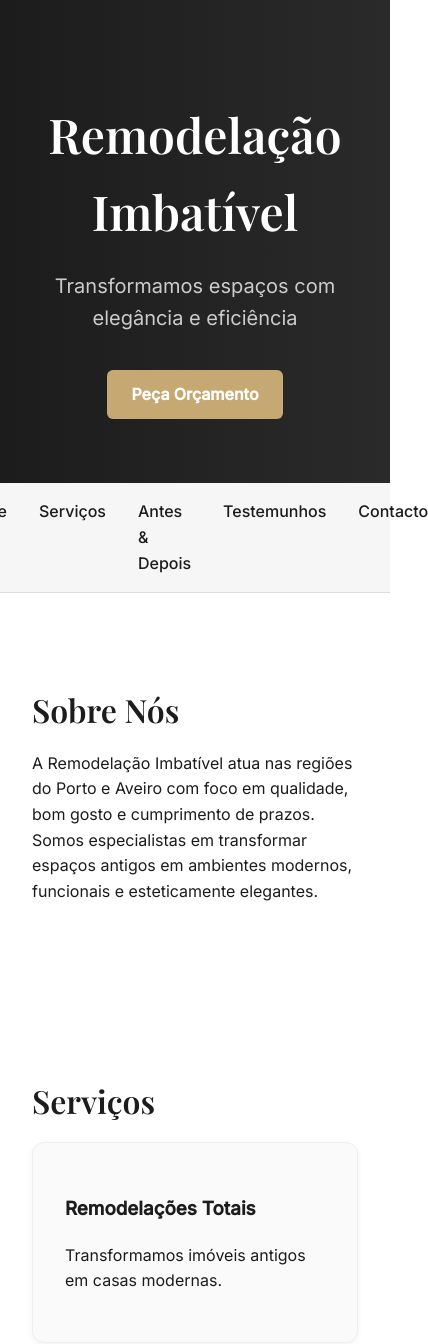
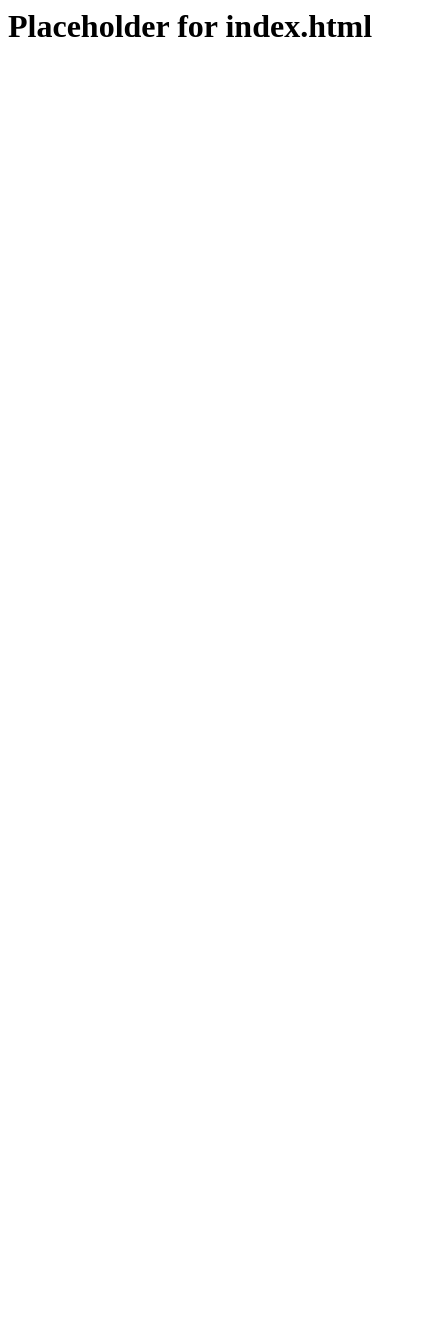
Before and after one commit to carlaferreira2-web/remodelacao-imbativel, a plain HTML site: page index.html in a window 390 px wide. Shown: the top 1344 px of the page, 428 px wide, since content can reach past the window. After the commit the page ends 844 px from the top, so only its background shows below. Drawn offline with nearby package versions, Linux system fonts and the light colour scheme.

Commit message:
Add files via upload

```diff
--- a/index.html
+++ b/index.html
@@ -1,158 +1 @@
-<!DOCTYPE html>
-<html lang="pt">
-<head>
-  <meta charset="UTF-8" />
-  <meta name="viewport" content="width=device-width, initial-scale=1.0" />
-  <title>Remodelação Imbatível – Porto & Aveiro</title>
-  <link href="https://fonts.googleapis.com/css2?family=Playfair+Display:wght@600&family=Inter:wght@400;500&display=swap" rel="stylesheet">
-  <style>
-    body {
-      margin: 0;
-      font-family: 'Inter', sans-serif;
-      background-color: #ffffff;
-      color: #1c1c1c;
-      line-height: 1.6;
-    }
-    header {
-      background: linear-gradient(to right, #1c1c1c, #2a2a2a);
-      color: white;
-      padding: 4rem 2rem;
-      text-align: center;
-    }
-    header h1 {
-      font-family: 'Playfair Display', serif;
-      font-size: 3rem;
-      margin-bottom: 0.5rem;
-    }
-    header p {
-      font-size: 1.25rem;
-      color: #ccc;
-    }
-    nav {
-      background-color: #f6f6f6;
-      padding: 1rem;
-      display: flex;
-      justify-content: center;
-      gap: 2rem;
-      border-bottom: 1px solid #ddd;
-    }
-    nav a {
-      color: #1c1c1c;
-      text-decoration: none;
-      font-weight: 500;
-    }
-    section {
-      padding: 4rem 2rem;
-      max-width: 1200px;
-      margin: auto;
-    }
-    h2 {
-      font-family: 'Playfair Display', serif;
-      font-size: 2rem;
-      margin-bottom: 1rem;
-    }
-    .services {
-      display: flex;
-      flex-wrap: wrap;
-      gap: 2rem;
-    }
-    .service {
-      flex: 1 1 calc(33% - 2rem);
-      background: #fafafa;
-      border: 1px solid #eee;
-      padding: 2rem;
-      border-radius: 12px;
-      box-shadow: 0 2px 6px rgba(0,0,0,0.05);
-    }
-    .gallery {
-      display: flex;
-      flex-wrap: wrap;
-      gap: 2rem;
-    }
-    .gallery img {
-      width: 48%;
-      border-radius: 10px;
-      box-shadow: 0 2px 10px rgba(0,0,0,0.1);
-    }
-    .testimonials {
-      background: #f9f9f9;
-      border-left: 4px solid #c6a972;
-      padding: 1rem 2rem;
-      margin-bottom: 1.5rem;
-      font-style: italic;
-    }
-    footer {
-      background: #1c1c1c;
-      color: #eee;
-      text-align: center;
-      padding: 2rem;
-      font-size: 0.9rem;
-    }
-    a.button {
-      display: inline-block;
-      background: #c6a972;
-      color: white;
-      padding: 0.75rem 1.5rem;
-      border-radius: 6px;
-      text-decoration: none;
-      margin-top: 1rem;
-      font-weight: bold;
-    }
-    @media (max-width: 768px) {
-      .services, .gallery {
-        flex-direction: column;
-      }
-      .gallery img {
-        width: 100%;
-      }
-    }
-  </style>
-</head>
-<body>
-  <header>
-    <h1>Remodelação Imbatível</h1>
-    <p>Transformamos espaços com elegância e eficiência</p>
-    <a href="#contacto" class="button">Peça Orçamento</a>
-  </header>
-  <nav>
-    <a href="#sobre">Sobre</a>
-    <a href="#servicos">Serviços</a>
-    <a href="#galeria">Antes & Depois</a>
-    <a href="#testemunhos">Testemunhos</a>
-    <a href="#contacto">Contacto</a>
-  </nav>
-  <section id="sobre">
-    <h2>Sobre Nós</h2>
-    <p>A Remodelação Imbatível atua nas regiões do Porto e Aveiro com foco em qualidade, bom gosto e cumprimento de prazos. Somos especialistas em transformar espaços antigos em ambientes modernos, funcionais e esteticamente elegantes.</p>
-  </section>
-  <section id="servicos">
-    <h2>Serviços</h2>
-    <div class="services">
-      <div class="service"><h3>Remodelações Totais</h3><p>Transformamos imóveis antigos em casas modernas.</p></div>
-      <div class="service"><h3>Cozinhas & WC</h3><p>Projetos funcionais com acabamentos premium.</p></div>
-      <div class="service"><h3>Interiores & Exteriores</h3><p>Pintura, isolamento, pequenos arranjos e reparações.</p></div>
-    </div>
-  </section>
-  <section id="galeria">
-    <h2>Antes & Depois</h2>
-    <div class="gallery">
-      <img src="https://images.unsplash.com/photo-1560448070-cd97f6e4e4e0" alt="Antes">
-      <img src="https://images.unsplash.com/photo-1600585154340-be6161a56a0c" alt="Depois">
-    </div>
-  </section>
-  <section id="testemunhos">
-    <h2>Testemunhos</h2>
-    <div class="testimonials">“Cumpriram prazos e o resultado foi melhor do que esperava!” – Rui, Gaia</div>
-    <div class="testimonials">“A nossa cozinha parece saída de uma revista!” – Ana, Espinho</div>
-    <div class="testimonials">“Simpatia, qualidade e preço justo.” – João, Aveiro</div>
-  </section>
-  <section id="contacto">
-    <h2>Contacto</h2>
-    <p>Telefone: +351 912 345 678<br>Email: geral@remodelacaoimbativel.pt<br>
-    <a class="button" href="https://wa.me/351912345678" target="_blank">Enviar WhatsApp</a></p>
-  </section>
-  <footer>
-    <p>&copy; 2025 Remodelação Imbatível. Todos os direitos reservados.</p>
-  </footer>
-</body>
-</html>
+<html><body><h1>Placeholder for index.html</h1></body></html>
```
Also changed, not shown: artigos.html (added, +1 -0 lines), blog.html (added, +1 -0 lines), landing-pages-clientes.html (added, +1 -0 lines), obrigado.html (added, +1 -0 lines), obrigado2.html (added, +1 -0 lines), pacotes-servicos.html (added, +1 -0 lines), para-quem-e.html (added, +1 -0 lines), sitemap.xml (added, +7 -0 lines), who-we-serve.html (added, +1 -0 lines), robots.txt (added).
